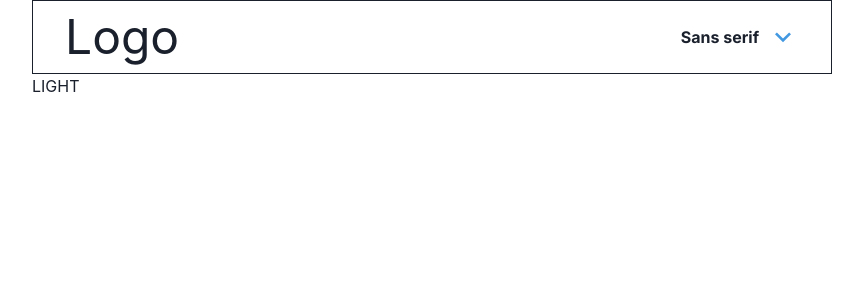
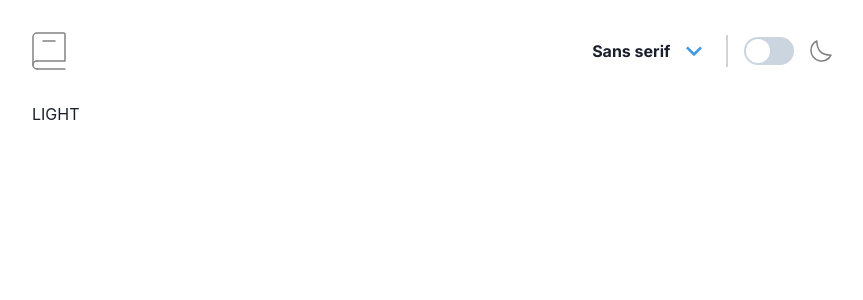
Before and after one commit to Sana-Shabeel/dictionary-web-app, a React (Vite) app: page / in a window 1280 px wide. Shown: the top 300 px of the page, without its empty margins (208-1071 px from the left). Built offline with nearby package versions, Linux system fonts and the light colour scheme.

Commit message:
Add navbar

```diff
--- a/src/components/Navbar/Navbar.tsx
+++ b/src/components/Navbar/Navbar.tsx
@@ -1,18 +1,41 @@
-import React from "react";
-import { Flex } from "@chakra-ui/react";
+import React, { useState } from "react";
+import {
+  Box,
+  Divider,
+  Flex,
+  Image,
+  Switch,
+  Text,
+  useColorMode,
+  useColorModeValue,
+} from "@chakra-ui/react";
 import DropDown from "./DropDown";
+import MoonIcon from "./MoonIcon";
 
 const Navbar = () => {
+  const { toggleColorMode, colorMode } = useColorMode();
+  // const color = useColorModeValue("gray", "blue");
+
   return (
     <Flex
-      justifyContent={"space-between"}
+      justifyContent="space-between"
       alignItems="center"
-      width="100vw"
-      border={"1px solid"}
-      padding="0 2em"
+      width="100%"
+      padding="2em 0"
+      marginInline="auto"
     >
-      <Flex fontSize="3rem">Logo</Flex>
-      <DropDown />
+      <Image src="/public/images/logo.svg" />
+      <Flex alignItems="center" gap={{ base: "8px", md: "1rem" }}>
+        <DropDown />
+        <Box height="2rem" width="1.6px" bg={"lightGray"}></Box>
+        <Flex alignItems="center" gap={{ base: "10px", md: "1rem" }}>
+          <Switch
+            size={{ base: "sm", md: "lg" }}
+            onChange={() => toggleColorMode()}
+          />
+          <MoonIcon />
+        </Flex>
+      </Flex>
     </Flex>
   );
 };
```
